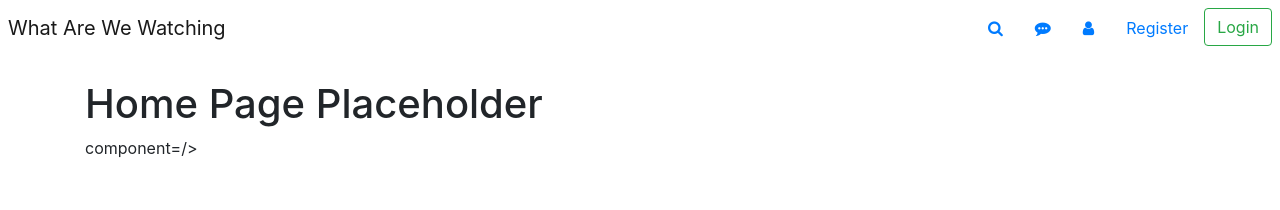
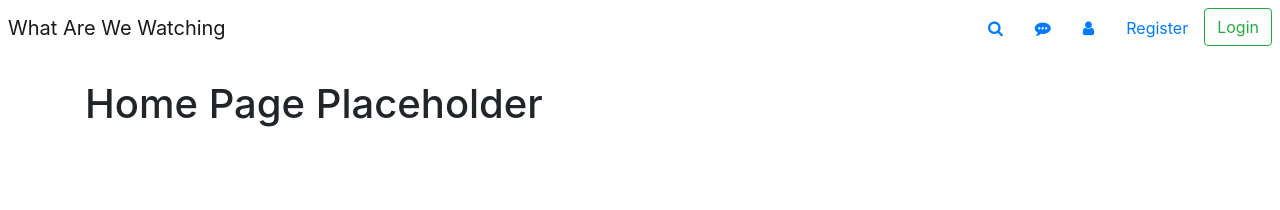
Before and after one commit to DNishanth/CS4550_Final_Project, a React (Create React App) app: page / in a window 1280 px wide. Shown: the top 210 px of the page. Built offline with nearby package versions, Linux system fonts and the light colour scheme.

Commit message:
erased extra code

```diff
--- a/src/App.js
+++ b/src/App.js
@@ -53,7 +53,6 @@ function App() {
           <Route
               path={"/discussions/:discId"}
               exact render={({match}) => <DiscussionBoardComponent match={match}/>}/>
-              component={DiscussionBoardComponent}/>
           <Route
               path={"/groups/:groupId"}
               exact={true}
```
